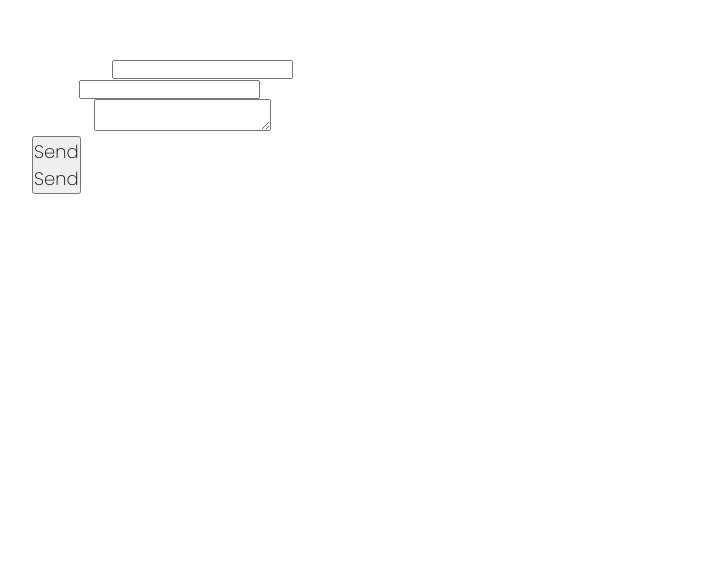
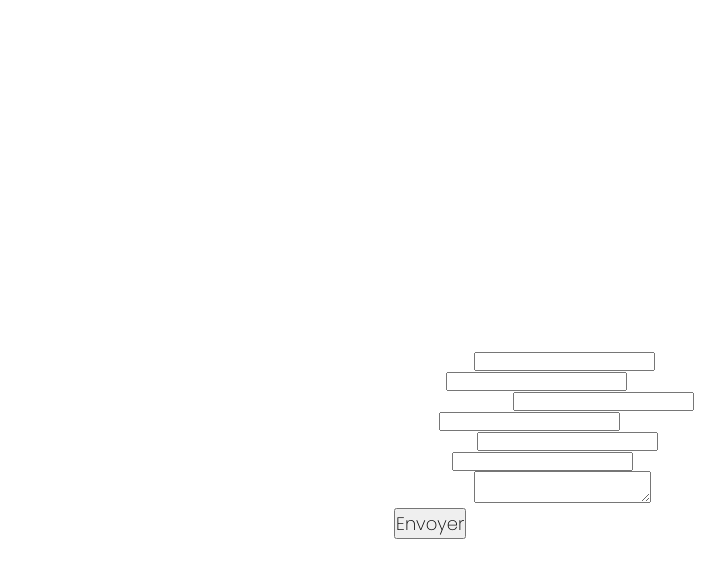
Before and after one commit to Scharlyopitz/CHEYSSOI-PARIS, a React (Vite) app: page /about in a window 1280 px wide. Shown: the part 7660-8238 px from the top of the page, without its empty margins (96-821 px from the left). Built offline with nearby package versions, Linux system fonts and the light colour scheme.

Commit message:
Design du formulaire

```diff
--- a/src/components/DemarrerMonProjet/Formulaire.jsx
+++ b/src/components/DemarrerMonProjet/Formulaire.jsx
@@ -35,76 +35,93 @@ export default function Formulaire() {
     }, 1500);
   };
 
-  const sendEmail = (e) => {
-    e.preventDefault();
+  //   const sendEmail = (e) => {
+  //     e.preventDefault();
 
-    const serviceId = "service_is6z0jh";
-    const templateId = "template_723rf7y";
-    const plublicKey = "Ivv9VH-K6JIKana-R";
+  //     const serviceId = "service_is6z0jh";
+  //     const templateId = "template_723rf7y";
+  //     const plublicKey = "Ivv9VH-K6JIKana-R";
 
-    const templateParams = {
-      user_message: informations.message,
-      user_email: informations.email,
-      user_name: informations.name,
-      to_name: "Wilhelm le boss",
-    };
+  //     const templateParams = {
+  //       user_message: informations.message,
+  //       user_email: informations.email,
+  //       user_name: informations.name,
+  //       to_name: "Wilhelm le boss",
+  //     };
 
-    const sendEmail = () => {
-      emailjs
-        .send(serviceId, templateId, templateParams, plublicKey)
-        .then((reponse) => {
-          if (
-            informations.surface !== "" &&
-            informations.message !== "" &&
-            informations.name !== "" &&
-            informations.firstname !== "" &&
-            informations.tel !== "" &&
-            informations.email !== "" &&
-            informations.postalCode !== ""
-          ) {
-            console.log(reponse);
-            clearFields();
-            setButtonMessage(SuccesMsg);
-            refreshButton();
-          } else {
-            setButtonMessage(ErrorMsg);
-            refreshButton();
-          }
-        })
-        .catch((err) => {
-          console.log(err);
-        });
-    };
+  //     const sendEmail = () => {
+  //       emailjs
+  //         .send(serviceId, templateId, templateParams, plublicKey)
+  //         .then((reponse) => {
+  //           if (
+  //             informations.surface !== "" &&
+  //             informations.message !== "" &&
+  //             informations.name !== "" &&
+  //             informations.firstname !== "" &&
+  //             informations.tel !== "" &&
+  //             informations.email !== "" &&
+  //             informations.postalCode !== ""
+  //           ) {
+  //             console.log(reponse);
+  //             clearFields();
+  //             setButtonMessage(SuccesMsg);
+  //             refreshButton();
+  //           } else {
+  //             setButtonMessage(ErrorMsg);
+  //             refreshButton();
+  //           }
+  //         })
+  //         .catch((err) => {
+  //           console.log(err);
+  //         });
+  //     };
 
-    if (
-      informations.surface !== "" &&
-      informations.message !== "" &&
-      informations.name !== "" &&
-      informations.firstname !== "" &&
-      informations.tel !== "" &&
-      informations.email !== "" &&
-      informations.postalCode !== ""
-    ) {
-      clearFields();
-      setError(false);
-      refreshMessage();
-      setmessageOff(true);
-      sendEmail();
-    } else {
-      setError(true);
-      setmessageOff(true);
-    }
-  };
+  //     if (
+  //       informations.surface !== "" &&
+  //       informations.message !== "" &&
+  //       informations.name !== "" &&
+  //       informations.firstname !== "" &&
+  //       informations.tel !== "" &&
+  //       informations.email !== "" &&
+  //       informations.postalCode !== ""
+  //     ) {
+  //       clearFields();
+  //       setError(false);
+  //       refreshMessage();
+  //       setmessageOff(true);
+  //       sendEmail();
+  //     } else {
+  //       setError(true);
+  //       setmessageOff(true);
+  //     }
+  //   };
 
   return (
-    <div>
-      <h1>Contact Me</h1>
+    <div className="formulaire">
+      <h1>Démarrer mon projet</h1>
 
       <form onSubmit={(e) => sendEmail(e)}>
         <p></p>
         <div>
+          <label htmlFor="firstName">
+            Prénom <span>*</span>{" "}
+          </label>
+          <input
+            autoComplete="off"
+            value={informations.firstname}
+            onChange={(e) =>
+              setInformations((prec) => ({
+                ...prec,
+                firstname: e.target.value,
+              }))
+            }
+            type="text"
+            id="firstName"
+          />
+        </div>
+        <div>
           <label htmlFor="name">
-            Full Name <span>*</span>{" "}
+            Nom <span>*</span>{" "}
           </label>
           <input
             autoComplete="off"
@@ -114,6 +131,51 @@ export default function Formulaire() {
             }
             type="text"
             id="name"
+          />
+        </div>
+        <div>
+          <label htmlFor="postalCode">
+            Code Postal <span>*</span>{" "}
+          </label>
+          <input
+            autoComplete="off"
+            value={informations.postalCode}
+            onChange={(e) =>
+              setInformations((prec) => ({
+                ...prec,
+                postalCode: e.target.value,
+              }))
+            }
+            type="text"
+            id="postalCode"
+          />
+        </div>
+        <div>
+          <label htmlFor="tel">
+            Tel. <span>*</span>{" "}
+          </label>
+          <input
+            autoComplete="off"
+            value={informations.tel}
+            onChange={(e) =>
+              setInformations((prec) => ({ ...prec, tel: e.target.value }))
+            }
+            type="text"
+            id="tel"
+          />
+        </div>
+        <div>
+          <label htmlFor="surface">
+            Surface <span>*</span>{" "}
+          </label>
+          <input
+            autoComplete="off"
+            value={informations.surface}
+            onChange={(e) =>
+              setInformations((prec) => ({ ...prec, surface: e.target.value }))
+            }
+            type="text"
+            id="surface"
           />
         </div>
 
@@ -148,8 +210,7 @@ export default function Formulaire() {
 
         <button type="submit">
           <div className="submit">
-            <p>Send</p>
-            <p>Send</p>
+            <p>Envoyer</p>
           </div>
         </button>
       </form>
--- /dev/null
+++ b/src/sass/components/About/_demarrermonprojet.scss
@@ -0,0 +1,9 @@
+#demarrermonprojet {
+  display: flex;
+  align-items: center;
+  justify-content: center;
+  text-transform: uppercase;
+  // .formulaire{
+
+  // }
+}
--- a/src/style/style.css
+++ b/src/style/style.css
@@ -168,6 +168,13 @@ a {
   filter: brightness(0.5);
   height: 100%;
   width: 100%;
+}
+
+#demarrermonprojet {
+  display: flex;
+  align-items: center;
+  justify-content: center;
+  text-transform: uppercase;
 }
 
 #galerie {
--- a/src/style/style.scss
+++ b/src/style/style.scss
@@ -4,6 +4,7 @@
 
 @import "../sass/components/About/apropos";
 @import "../sass/components/About/backgroudnImage";
+@import "../sass/components/About/demarrermonprojet";
 @import "../sass/components/About/galerie";
 @import "../sass/components/About/homeSection";
 @import "../sass/components/About/services";
```
Also changed, not shown: 1 other file (tests, documents, lock files or other folders).
